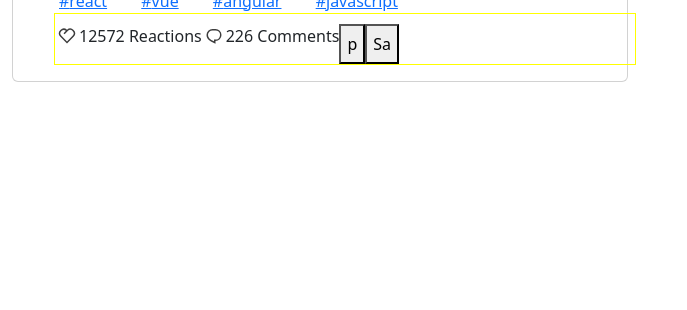
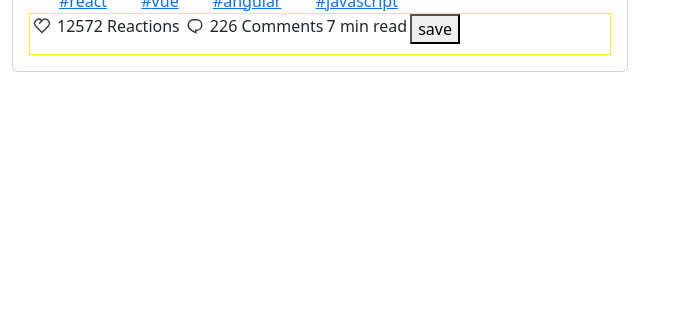
Before and after one commit to DevBenjaAC/Dev.toChallenge, a plain HTML site: page index.html in a window 1280 px wide. Shown: the part 490-800 px from the top of the page, without its empty margins (0-687 px from the left). Drawn offline with nearby package versions, Linux system fonts and the light colour scheme.

Commit message:
Ya casi esta listo

```diff
--- a/css/style.scss
+++ b/css/style.scss
@@ -79,15 +79,14 @@
 
 .conteiner__four {
   display: flex;
+  flex-direction: row;
+  justify-content: space-between;
+  text-align: left;
   border: 1px solid yellow;
-  margin-left: 25px;
-  padding-top: 10px;
+ padding-right: 150px;
 }
 
-.buttom_1{
-  text-align: right;
+.save{
+  height: 30px;
+  ;
 }
-
-.buttom_2{
-  text-align: right;
-}
--- a/index.html
+++ b/index.html
@@ -76,20 +76,17 @@
                   <path
                     d="M10.5 5h3a6 6 0 110 12v2.625c-3.75-1.5-9-3.75-9-8.625a6 6 0 016-6zM12 15.5h1.5a4.501 4.501 0 001.722-8.657A4.5 4.5 0 0013.5 6.5h-3A4.5 4.5 0 006 11c0 2.707 1.846 4.475 6 6.36V15.5z"
                     fill="#3D3D3D"></path>
-                  <p>226 Comments </p>
+                  <p class="comment">226 Comments </p>
                 </svg>
-                <button class="buttom_1">p
-                </button>
-                <button class="buttom_2">Sa</button>
-
-
-
+                <p>7 min read</p>
+                <button class="save">save</button>
               </div>
             </div>
           </div>
+        </div>
       </section>
-    </div>
-    <section class="col-lg-3"></section>
+
+      <section class="col-lg-3"></section>
     </div>
   </main>
 
```
Also changed, not shown: css/style.css, 1 other file.
